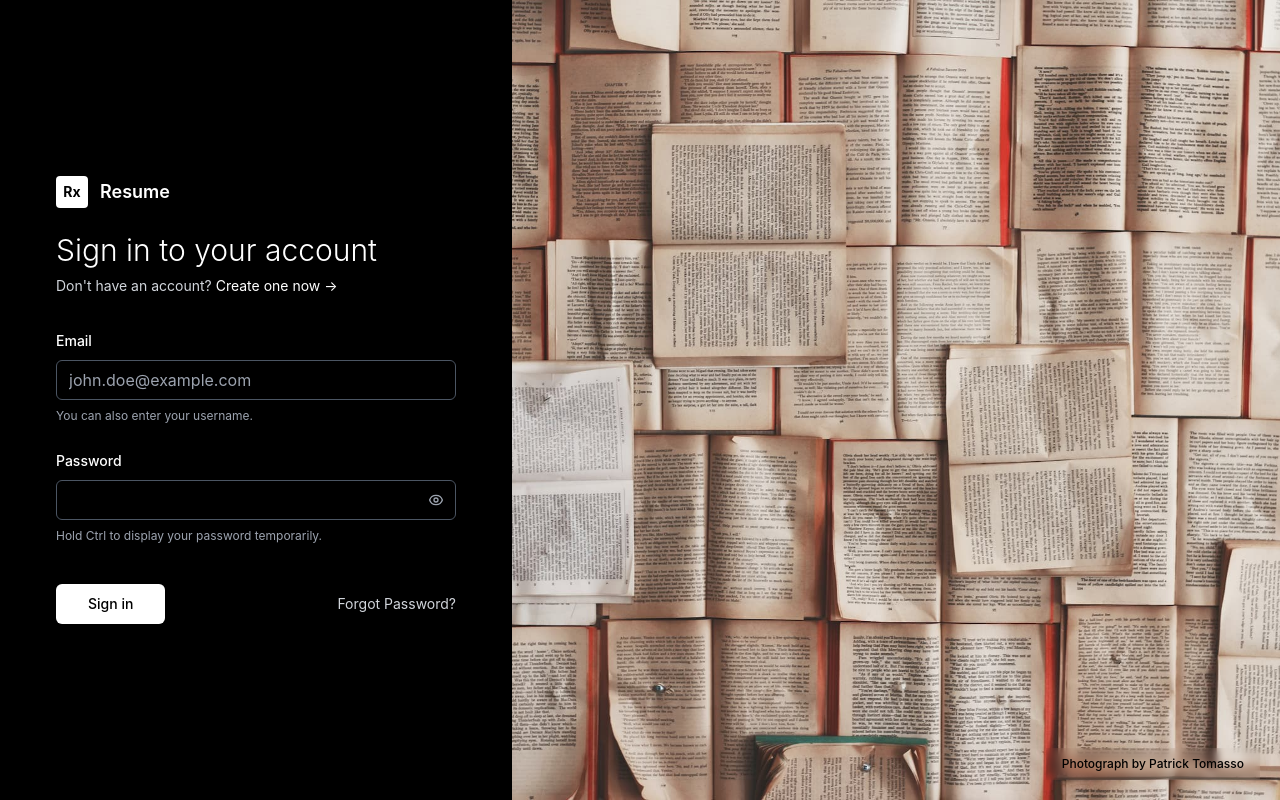
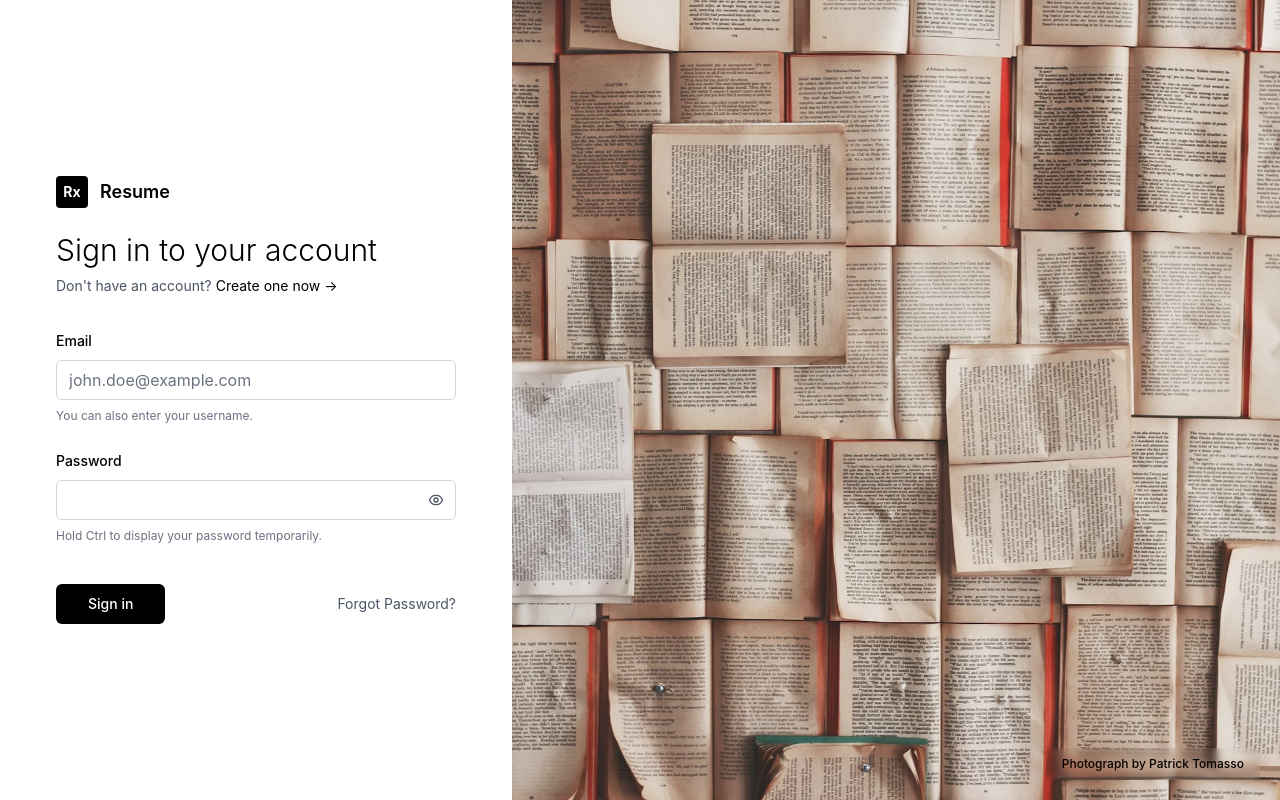
Before and after one commit to Shrey2305/resume-creator-fe, a React (Create React App) app: page / in a window 1280 px wide. Built offline with nearby package versions, Linux system fonts and the light colour scheme.

Commit message:
Login page Added

```diff
--- a/src/auth/login/Login.tsx
+++ b/src/auth/login/Login.tsx
@@ -80,24 +80,24 @@ const Login: React.FC<LoginProps> = ({ onLogin, loading = false }) => {
 
   return (
 
-    <div className="min-h-screen flex items-center justify-center relative overflow-hidden bg-black">
+    <div className="min-h-screen flex items-center justify-center relative overflow-hidden bg-white">
 
       {/* Content */}
       <div className="relative z-10 w-full max-w-lg p-14">
         <div className="mb-8">
           <div className="flex items-center mb-6">
-            <div className="w-8 h-8 bg-white text-black rounded flex items-center justify-center font-bold text-sm mr-3">
+            <div className="w-8 h-8 bg-black text-white rounded flex items-center justify-center font-bold text-sm mr-3">
               Rx
             </div>
-            <span className="text-white font-semibold text-lg">Resume</span>
+            <span className="text-black font-semibold text-lg">Resume</span>
           </div>
 
-          <h1 className="text-white text-3xl font-light mb-2">
+          <h1 className="text-black text-3xl font-light mb-2">
             Sign in to your account
           </h1>
-          <p className="text-gray-300 text-sm">
+          <p className="text-gray-600 text-sm">
             Don't have an account?{" "}
-              <button className="text-white hover:underline transition-all duration-200">
+              <button className="text-black hover:underline transition-all duration-200">
                 Create one now →
               </button>
           </p>
@@ -107,7 +107,7 @@ const Login: React.FC<LoginProps> = ({ onLogin, loading = false }) => {
           <div className="space-y-2">
             <label
               htmlFor="email"
-              className="text-white text-sm font-medium leading-none"
+              className="text-black text-sm font-medium leading-none"
             >
               Email
             </label>
@@ -117,12 +117,12 @@ const Login: React.FC<LoginProps> = ({ onLogin, loading = false }) => {
               placeholder="john.doe@example.com"
               value={email}
               onChange={(e) => setEmail(e.target.value)}
-              className="flex h-10 w-full rounded-md border border-gray-600 bg-transparent px-3 py-2 text-base text-white placeholder:text-gray-400 focus:border-white focus:outline-none focus:ring-2 focus:ring-white focus:ring-offset-2 focus:ring-offset-black disabled:cursor-not-allowed disabled:opacity-50"
+              className="flex h-10 w-full rounded-md border border-gray-300 bg-transparent px-3 py-2 text-base text-black placeholder:text-gray-500 focus:border-black focus:outline-none focus:ring-2 focus:ring-black focus:ring-offset-2 focus:ring-offset-white disabled:cursor-not-allowed disabled:opacity-50"
             />
             {errors.email && (
-              <p className="text-red-400 text-xs">{errors.email}</p>
+              <p className="text-red-500 text-xs">{errors.email}</p>
             )}
-            <p className="text-gray-400 text-xs">
+            <p className="text-gray-500 text-xs">
               You can also enter your username.
             </p>
           </div>
@@ -130,7 +130,7 @@ const Login: React.FC<LoginProps> = ({ onLogin, loading = false }) => {
           <div className="space-y-2">
             <label
               htmlFor="password"
-              className="text-white text-sm font-medium leading-none"
+              className="text-black text-sm font-medium leading-none"
             >
               Password
             </label>
@@ -140,12 +140,12 @@ const Login: React.FC<LoginProps> = ({ onLogin, loading = false }) => {
                 type={passwordVisible ? "text" : "password"}
                 value={password}
                 onChange={(e) => setPassword(e.target.value)}
-                className="flex h-10 w-full rounded-md border border-gray-600 bg-transparent px-3 py-2 text-base text-white placeholder:text-gray-400 focus:border-white focus:outline-none focus:ring-2 focus:ring-white focus:ring-offset-2 focus:ring-offset-black disabled:cursor-not-allowed disabled:opacity-50 pr-10"
+                className="flex h-10 w-full rounded-md border border-gray-300 bg-transparent px-3 py-2 text-base text-black placeholder:text-gray-500 focus:border-black focus:outline-none focus:ring-2 focus:ring-black focus:ring-offset-2 focus:ring-offset-white disabled:cursor-not-allowed disabled:opacity-50 pr-10"
               />
               <button
                 type="button"
                 onClick={() => setShowPassword(!showPassword)}
-                className="absolute right-3 top-1/2 transform -translate-y-1/2 text-gray-400 hover:text-white transition-colors duration-200"
+                className="absolute right-3 top-1/2 transform -translate-y-1/2 text-gray-600 hover:text-black transition-colors duration-200"
               >
                 {passwordVisible ? (
                   <svg
@@ -185,13 +185,13 @@ const Login: React.FC<LoginProps> = ({ onLogin, loading = false }) => {
               </button>
             </div>
             {errors.password && (
-              <p className="text-red-400 text-xs">{errors.password}</p>
+              <p className="text-red-500 text-xs">{errors.password}</p>
             )}
-            <p className="text-gray-400 text-xs">
+            <p className="text-gray-500 text-xs">
               Hold Ctrl to display your password temporarily.
             </p>
             {tempShowPassword && (
-              <p className="text-green-400 text-xs animate-pulse">
+              <p className="text-green-600 text-xs animate-pulse">
                 Password visible for 2 seconds...
               </p>
             )}
@@ -202,14 +202,14 @@ const Login: React.FC<LoginProps> = ({ onLogin, loading = false }) => {
               type="submit"
               disabled={loading}
               onClick={handleSubmit}
-              className="inline-flex items-center justify-center gap-2 whitespace-nowrap rounded-md text-sm font-medium transition-colors focus-visible:outline-none focus-visible:ring-2 focus-visible:ring-white focus-visible:ring-offset-2 focus-visible:ring-offset-black disabled:pointer-events-none disabled:opacity-50 bg-white text-black hover:bg-gray-200 h-10 px-8 py-2"
+              className="inline-flex items-center justify-center gap-2 whitespace-nowrap rounded-md text-sm font-medium transition-colors focus-visible:outline-none focus-visible:ring-2 focus-visible:ring-black focus-visible:ring-offset-2 focus-visible:ring-offset-white disabled:pointer-events-none disabled:opacity-50 bg-black text-white hover:bg-gray-800 h-10 px-8 py-2"
             >
               {loading ? "Signing in..." : "Sign in"}
             </button>
 
             <button
               type="button"
-              className="text-gray-300 hover:text-white transition-colors duration-200 text-sm"
+              className="text-gray-600 hover:text-black transition-colors duration-200 text-sm"
             >
               Forgot Password?
             </button>
```
